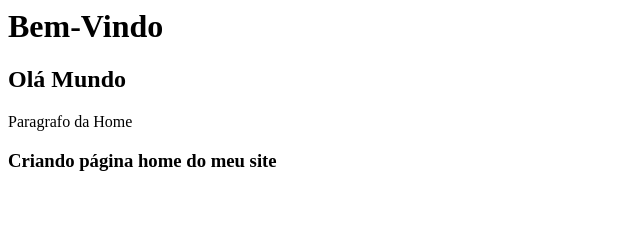
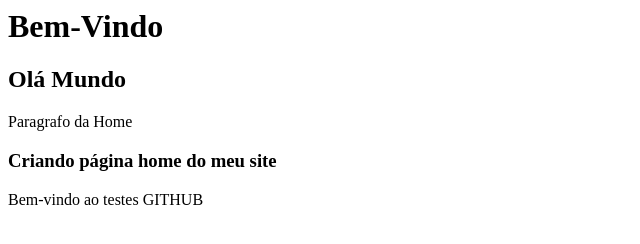
Before and after one commit to AlexSouzones/curso_github, a plain HTML site: page index.html in a window 1280 px wide. Shown: the whole page, without its empty margins (0-640 px from the left). Drawn offline with Linux system fonts and the light colour scheme.

Commit message:
finalizando pagina home

```diff
--- a/index.html
+++ b/index.html
@@ -3,3 +3,4 @@
 <P>Paragrafo da Home</P>
 
 <h3>Criando página home do meu site</h3>
+<p>Bem-vindo ao testes GITHUB</p>
```
Also changed, not shown: nomes.txt, 1 other file.
